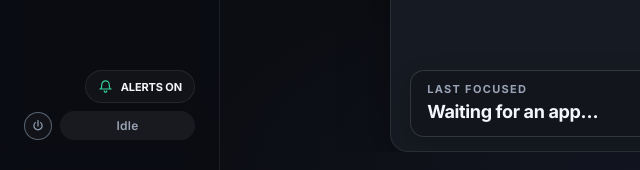
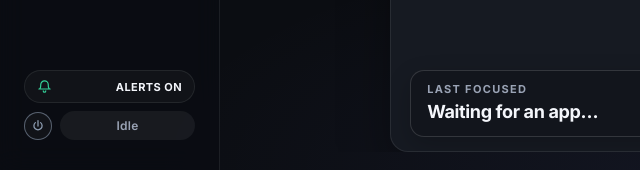
Before and after one commit to gitpaperclip/productivity-tracker, an Electron app: page renderer/index.html in a window 1280 px wide. Shown: the part 630-800 px from the top of the page, 0-640 px from the left. Drawn offline with Linux system fonts and the light colour scheme; no server answers.

Commit message:
Alerts rail: full width matching status row; bell left, label right.

```diff
--- a/renderer/styles.css
+++ b/renderer/styles.css
@@ -193,16 +193,16 @@ body {
 .nav-btn.active .nav-ico { opacity: 1; }
 
 .rail-foot { margin-top: auto; padding: 8px; display: grid; gap: 8px; justify-items: stretch; }
-.rail-foot > .notif-toggle { justify-self: end; }
 .notif-toggle {
   appearance: none;
-  display: inline-flex;
-  align-items: center;
-  justify-content: center;
-  gap: 8px;
-  width: auto;
+  display: flex;
+  align-items: center;
+  justify-content: space-between;
+  gap: 10px;
+  width: 100%;
   max-width: 100%;
-  margin-left: auto;
+  margin: 0;
+  box-sizing: border-box;
   padding: 8px 12px;
   border-radius: 999px;
   border: 1px solid var(--line);
@@ -228,9 +228,9 @@ body {
   border-color: rgba(251,113,133,0.35);
   background: rgba(251,113,133,0.08);
 }
-.notif-label { letter-spacing: -0.01em; }
+.notif-label { letter-spacing: 0.04em; margin-left: auto; text-align: right; }
 body.nav-collapsed .notif-label { display: none; }
-body.nav-collapsed .notif-toggle { justify-content: center; padding: 8px; width: auto; margin: 0 auto; }
+body.nav-collapsed .notif-toggle { justify-content: center; padding: 8px; width: auto; max-width: none; margin: 0 auto; }
 .status-pill {
   display: inline-flex; align-items: center; justify-content: center;
   padding: 7px 10px; border-radius: 999px; font-size: 12px; font-weight: 600;
```
